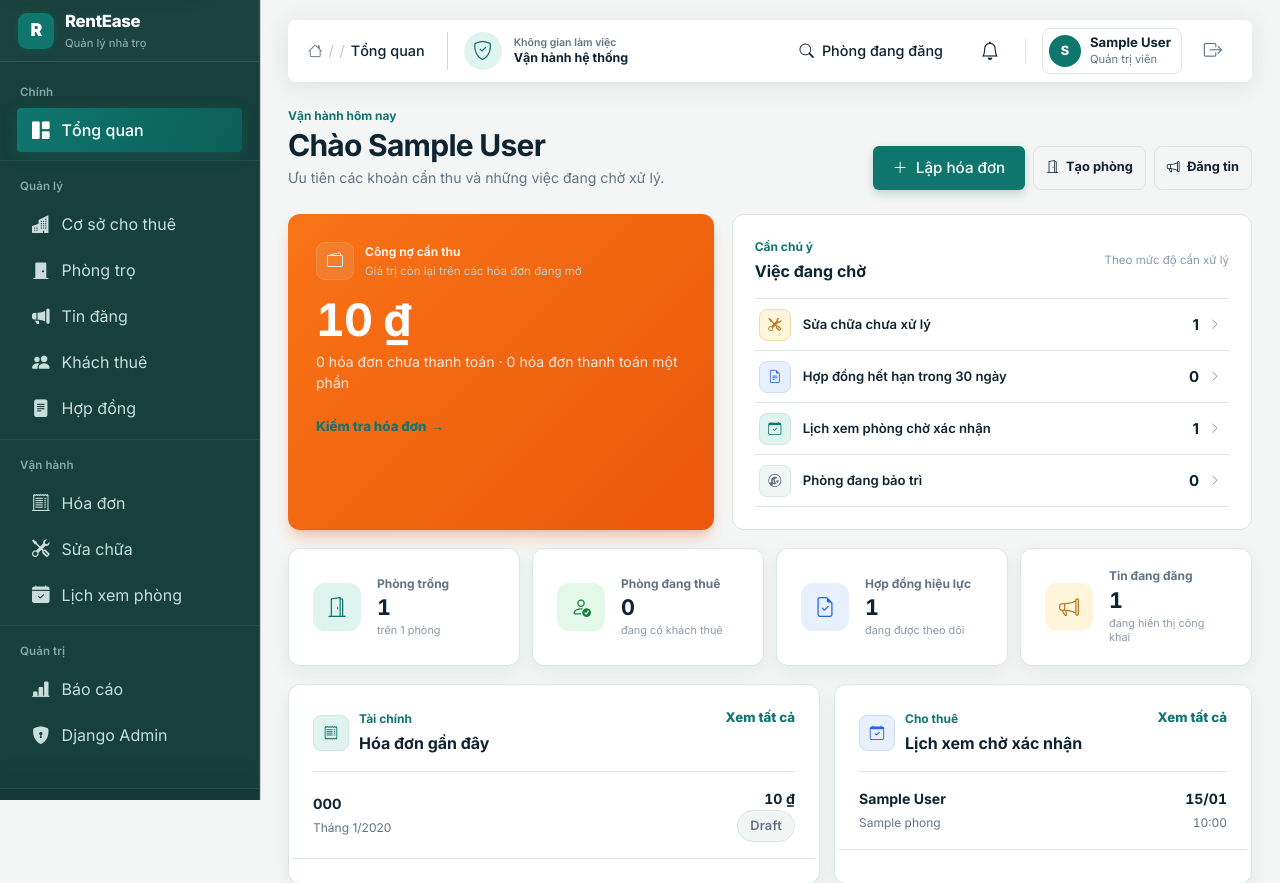
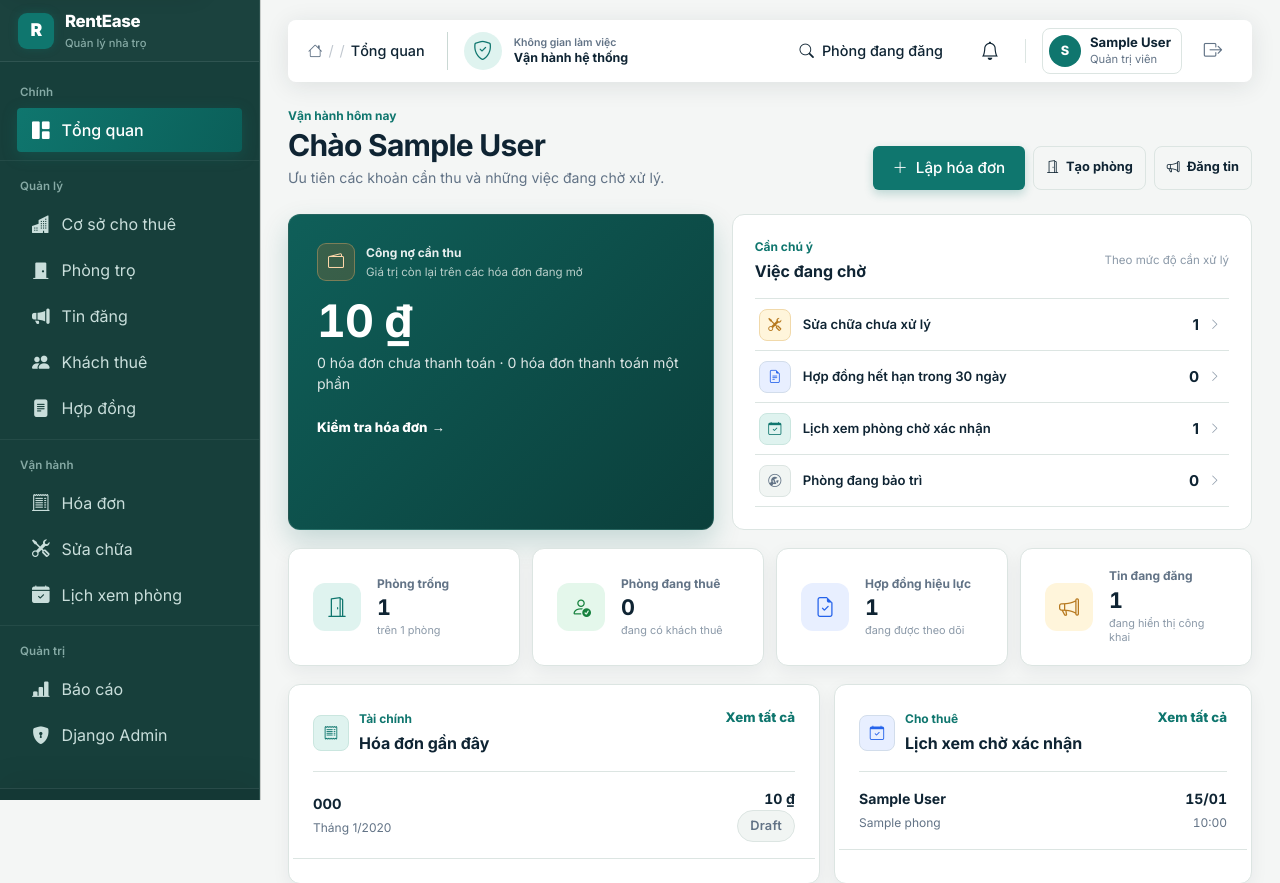
Before and after one commit to HoangNam2464/rentease-smart-hostel-management, a Django app: page /owner/dashboard/ in a window 1280 px wide. Shown: the top 883 px of the page. Run offline with Django 5.2, Linux system fonts and the light colour scheme; a user stored in the database is signed in; tables that the repository leaves empty hold one stand-in row (values such as "Sample post").

Commit message:
Polish owner dashboard design

```diff
--- a/frontend/static/css/rentease-layout.css
+++ b/frontend/static/css/rentease-layout.css
@@ -2159,11 +2159,17 @@ form > .form-section-heading:first-of-type {
 .operations-debt,
 .tenant-balance-panel {
     padding: 28px;
-    border: none;
+    border: 1px solid rgba(223, 243, 239, 0.12);
     border-radius: var(--card-radius);
-    background: linear-gradient(135deg, #f97316 0%, #ea580c 100%); /* Modern orange warning gradient */
+    background: linear-gradient(135deg, #0f5f59 0%, #0b3f3b 100%);
     color: #fff;
-    box-shadow: 0 10px 15px -3px rgba(234, 88, 12, 0.3), 0 4px 6px -4px rgba(234, 88, 12, 0.2);
+    box-shadow: 0 12px 28px rgba(11, 95, 89, 0.20);
+}
+
+.operations-debt .dashboard-card-icon {
+    border-color: rgba(253, 186, 116, 0.34);
+    background: rgba(249, 115, 22, 0.18);
+    color: #fed7aa;
 }
 
 .operations-debt .operations-label,
@@ -2223,7 +2229,7 @@ form > .form-section-heading:first-of-type {
     font-size: 1rem;
 }
 
-.text-link-light {
+.text-link.text-link-light {
     color: #fff;
 }
 
@@ -2250,7 +2256,7 @@ form > .form-section-heading:first-of-type {
     border-radius: 3px;
 }
 
-.text-link-light:hover {
+.text-link.text-link-light:hover {
     color: #d8fff8;
 }
 
--- a/frontend/templates/portal/base.html
+++ b/frontend/templates/portal/base.html
@@ -43,7 +43,7 @@
                 <div class="nav-group">
                     <span class="nav-group-title">Chính</span>
                     <a class="nav-item {% if request.path == '/owner/dashboard/' %}active{% endif %}"
-                       href="/owner/dashboard/">
+                       href="{% url 'portal:owner_dashboard' %}">
                         <i class="bi bi-grid-1x2-fill"></i> Tổng quan
                     </a>
                 </div>
@@ -55,19 +55,19 @@
                         <i class="bi bi-buildings-fill"></i> Cơ sở cho thuê
                     </a>
                     <a class="nav-item {% if '/owner/rooms' in request.path %}active{% endif %}"
-                       href="/owner/rooms/">
+                       href="{% url 'portal:owner_rooms_list' %}">
                         <i class="bi bi-door-closed-fill"></i> Phòng trọ
                     </a>
                     <a class="nav-item {% if '/owner/listings' in request.path %}active{% endif %}"
-                       href="/owner/listings/">
+                       href="{% url 'portal:owner_listings_list' %}">
                         <i class="bi bi-megaphone-fill"></i> Tin đăng
                     </a>
                     <a class="nav-item {% if '/owner/tenants' in request.path %}active{% endif %}"
-                       href="/owner/tenants/">
+                       href="{% url 'portal:owner_tenants_list' %}">
                         <i class="bi bi-people-fill"></i> Khách thuê
                     </a>
                     <a class="nav-item {% if '/owner/contracts' in request.path %}active{% endif %}"
-                       href="/owner/contracts/">
+                       href="{% url 'portal:owner_contracts_list' %}">
                         <i class="bi bi-file-text-fill"></i> Hợp đồng
                     </a>
                 </div>
@@ -75,18 +75,18 @@
                 <div class="nav-group">
                     <span class="nav-group-title">Vận hành</span>
                     <a class="nav-item {% if '/owner/invoices' in request.path %}active{% endif %}"
-                       href="/owner/invoices/">
+                       href="{% url 'portal:owner_invoices_list' %}">
                         <i class="bi bi-receipt-cutoff"></i> Hóa đơn
                     </a>
                     <a class="nav-item {% if '/owner/repairs' in request.path %}active{% endif %}"
-                       href="/owner/repairs/">
+                       href="{% url 'portal:owner_repairs_list' %}">
                         <i class="bi bi-tools"></i> Sửa chữa
                         {% if pending_repairs_count and pending_repairs_count > 0 %}
                             <span class="nav-badge">{{ pending_repairs_count }}</span>
                         {% endif %}
                     </a>
                     <a class="nav-item {% if '/owner/viewing-registrations' in request.path %}active{% endif %}"
-                       href="/owner/viewing-registrations/">
+                       href="{% url 'portal:owner_viewing_registrations_list' %}">
                         <i class="bi bi-calendar-check-fill"></i> Lịch xem phòng
                         {% if pending_viewing_count and pending_viewing_count > 0 %}
                             <span class="nav-badge">{{ pending_viewing_count }}</span>
```
Also changed, not shown: frontend/templates/portal/owner_dashboard.html (+12 -12 lines).
